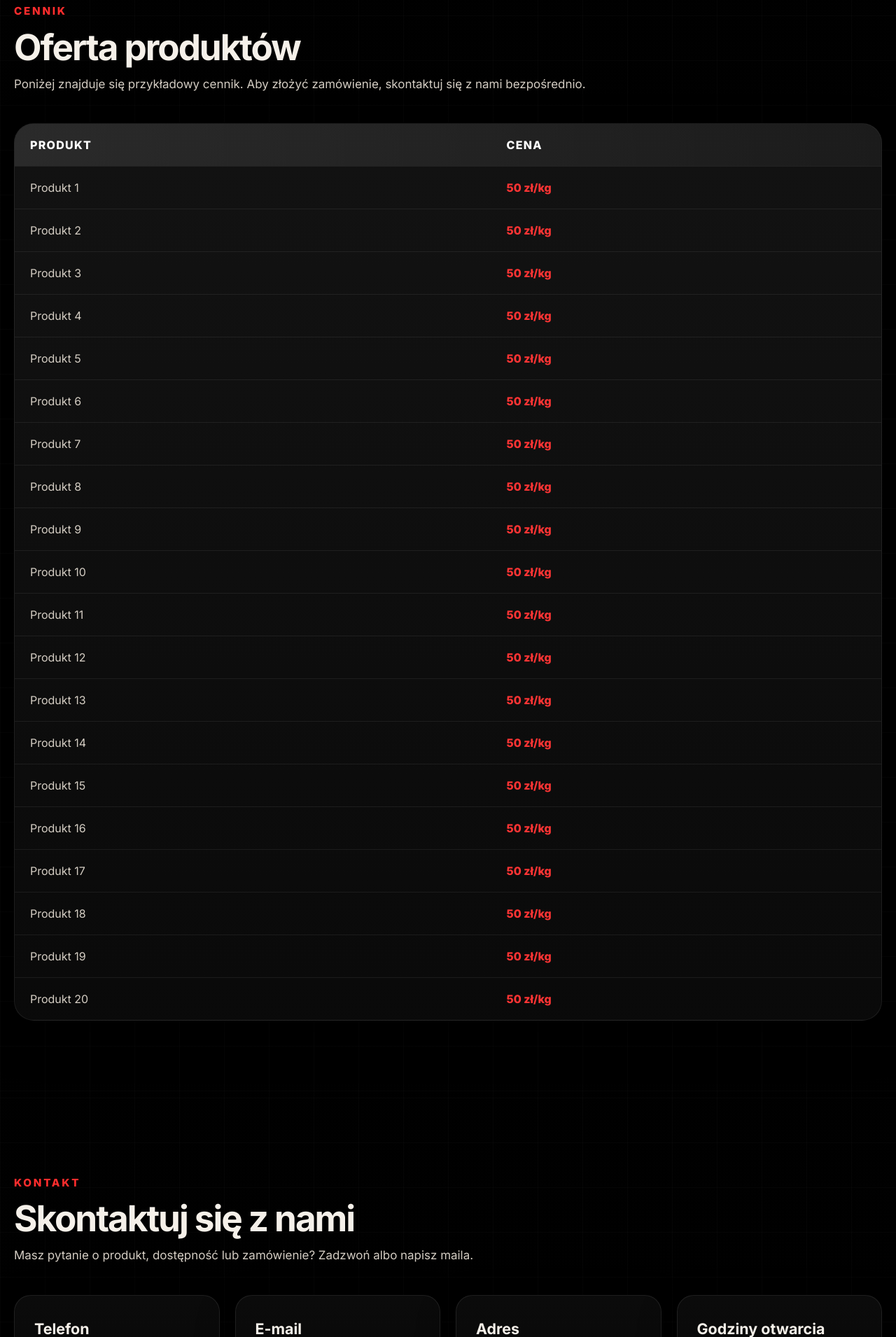
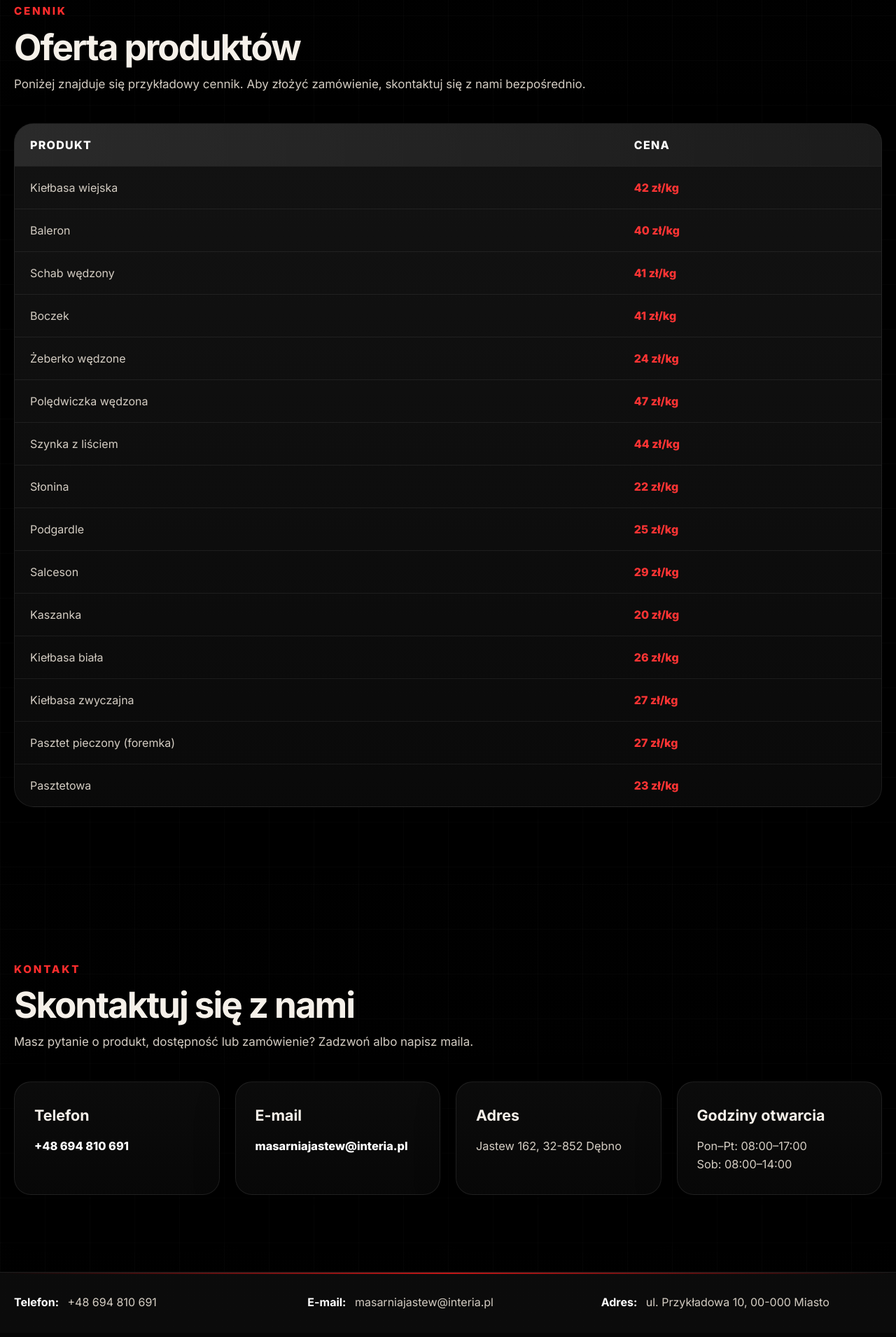
Before and after one commit to Ankielpe/masarnia-landing, a Flask app: page / in a window 1280 px wide. Shown: the part 1600-3510 px from the top of the page at 70% size. After the commit the page ends 3470 px from the top, so only its background shows below. Run offline with Flask 3, Linux system fonts and the light colour scheme.

```diff
--- a/templates/index.html
+++ b/templates/index.html
@@ -38,9 +38,9 @@
             <a href="#kontakt">Kontakt</a>
         </nav>
 
-        <a href="tel:+48123456789" class="nav-cta">
+        <a href="tel:+48 694 810 691" class="nav-cta">
             <span class="nav-cta-label">Zadzwoń</span>
-            <span class="nav-cta-number">+48 123 456 789</span>
+            <span class="nav-cta-number">+48 694 810 691</span>
         </a>
     </div>
 </header>
@@ -123,26 +123,21 @@
                         </tr>
                     </thead>
                     <tbody>
-                        <tr><td>Produkt 1</td><td>50 zł/kg</td></tr>
-                        <tr><td>Produkt 2</td><td>50 zł/kg</td></tr>
-                        <tr><td>Produkt 3</td><td>50 zł/kg</td></tr>
-                        <tr><td>Produkt 4</td><td>50 zł/kg</td></tr>
-                        <tr><td>Produkt 5</td><td>50 zł/kg</td></tr>
-                        <tr><td>Produkt 6</td><td>50 zł/kg</td></tr>
-                        <tr><td>Produkt 7</td><td>50 zł/kg</td></tr>
-                        <tr><td>Produkt 8</td><td>50 zł/kg</td></tr>
-                        <tr><td>Produkt 9</td><td>50 zł/kg</td></tr>
-                        <tr><td>Produkt 10</td><td>50 zł/kg</td></tr>
-                        <tr><td>Produkt 11</td><td>50 zł/kg</td></tr>
-                        <tr><td>Produkt 12</td><td>50 zł/kg</td></tr>
-                        <tr><td>Produkt 13</td><td>50 zł/kg</td></tr>
-                        <tr><td>Produkt 14</td><td>50 zł/kg</td></tr>
-                        <tr><td>Produkt 15</td><td>50 zł/kg</td></tr>
-                        <tr><td>Produkt 16</td><td>50 zł/kg</td></tr>
-                        <tr><td>Produkt 17</td><td>50 zł/kg</td></tr>
-                        <tr><td>Produkt 18</td><td>50 zł/kg</td></tr>
-                        <tr><td>Produkt 19</td><td>50 zł/kg</td></tr>
-                        <tr><td>Produkt 20</td><td>50 zł/kg</td></tr>
+                        <tr><td>Kiełbasa wiejska</td><td>42 zł/kg</td></tr>
+                        <tr><td>Baleron</td><td>40 zł/kg</td></tr>
+                        <tr><td>Schab wędzony</td><td>41 zł/kg</td></tr>
+                        <tr><td>Boczek</td><td>41 zł/kg</td></tr>
+                        <tr><td>Żeberko wędzone</td><td>24 zł/kg</td></tr>
+                        <tr><td>Polędwiczka wędzona</td><td>47 zł/kg</td></tr>
+                        <tr><td>Szynka z liściem</td><td>44 zł/kg</td></tr>
+                        <tr><td>Słonina</td><td>22 zł/kg</td></tr>
+                        <tr><td>Podgardle</td><td>25 zł/kg</td></tr>
+                        <tr><td>Salceson</td><td>29 zł/kg</td></tr>
+                        <tr><td>Kaszanka</td><td>20 zł/kg</td></tr>
+                        <tr><td>Kiełbasa biała</td><td>26 zł/kg</td></tr>
+                        <tr><td>Kiełbasa zwyczajna</td><td>27 zł/kg</td></tr>
+                        <tr><td>Pasztet pieczony (foremka)</td><td>27 zł/kg</td></tr>
+                        <tr><td>Pasztetowa</td><td>23 zł/kg</td></tr>
                     </tbody>
                 </table>
             </div>
@@ -162,22 +157,22 @@
             <div class="contact-grid">
                 <div class="contact-card">
                     <h3>Telefon</h3>
-                    <p><a href="tel:+48123456789">+48 123 456 789</a></p>
+                    <p><a href="tel:+48 694 810 691">+48 694 810 691</a></p>
                 </div>
 
                 <div class="contact-card">
                     <h3>E-mail</h3>
-                    <p><a href="mailto:kontakt@jastew.pl">kontakt@jastew.pl</a></p>
+                    <p><a href="mailto:masarniajastew@interia.pl">masarniajastew@interia.pl</a></p>
                 </div>
 
                 <div class="contact-card">
                     <h3>Adres</h3>
-                    <p>ul. Przykładowa 10, 00-000 Miasto</p>
+                    <p>Jastew 162, 32-852 Dębno</p>
                 </div>
 
                 <div class="contact-card">
                     <h3>Godziny otwarcia</h3>
-                    <p>Pon–Pt: 08:00–17:00<br>Sob: 08:00–13:00</p>
+                    <p>Pon–Pt: 08:00–17:00<br>Sob: 08:00–14:00</p>
                 </div>
             </div>
         </div>
@@ -187,11 +182,11 @@
         <div class="container bottom-contact-inner">
             <div class="bottom-contact-item">
                 <strong>Telefon:</strong>
-                <a href="tel:+48123456789">+48 123 456 789</a>
+                <a href="tel:+48123456789">+48 694 810 691</a>
             </div>
             <div class="bottom-contact-item">
                 <strong>E-mail:</strong>
-                <a href="mailto:kontakt@jastew.pl">kontakt@jastew.pl</a>
+                <a href="mailto:masarniajastew@interia.pl">masarniajastew@interia.pl</a>
             </div>
             <div class="bottom-contact-item">
                 <strong>Adres:</strong>
```
Also changed, not shown: 1 other file.
